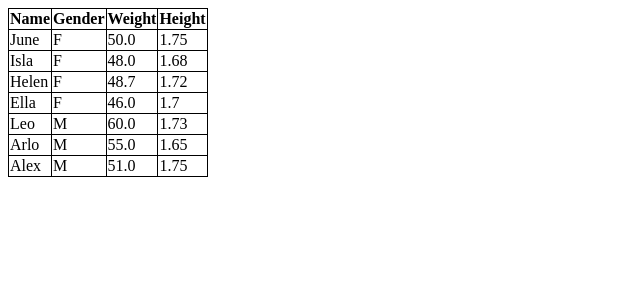
After one commit to rawrrawrpurpledinosaur/H2-Computing-Notes, a Flask app: page /records in a window 1280 px wide. The commit adds this page. Shown: the top 300 px of the page, without its empty margins (0-640 px from the left). Run offline with Flask 3, Linux system fonts and the light colour scheme.

Commit message:
Sample webapp answer, from 2022 HCI prelim P2

```diff
--- /dev/null
+++ b/web/static/styles.css
@@ -0,0 +1,7 @@
+td, th {
+  border: 1px solid black;
+}
+
+table {
+  border-collapse: collapse;
+}
--- a/web/templates/login.html
+++ /dev/null
@@ -1,6 +0,0 @@
-<!DOCTYPE html>
-<html>
-	<head>
-		{% block head %}
-	</head>
-</html>
--- /dev/null
+++ b/web/templates/records.html
@@ -0,0 +1,26 @@
+<!DOCTYPE html>
+<html>
+<head>
+    <title>Records</title>
+    <link rel="stylesheet" href="{{ url_for('static', filename='styles.css') }}">
+</head>
+
+<body>
+  <table>
+    <tr>
+      <th>Name</th>
+      <th>Gender</th>
+      <th>Weight</th>
+      <th>Height</th>
+    </tr>
+    {% for record in records %}
+    <tr>
+      <td>{{ record[0] }}</td>
+      <td>{{ record[1] }}</td>
+      <td>{{ record[2] }}</td>
+      <td>{{ record[3] }}</td>
+    </tr>
+    {% endfor %}
+  </table>
+</body>
+</html>
--- a/web/webapp.py
+++ b/web/webapp.py
@@ -1,20 +1,61 @@
-from flask import Flask, render_template, request
+from flask import Flask, render_template, request, redirect
 import sqlite3
 
 app = Flask(__name__)
-conn = sqlite3.connect('database.db')
+conn = sqlite3.connect('students.db', check_same_thread=False)
 c = conn.cursor()
+
+# creating tables
+# c.execute("""
+# CREATE TABLE IF NOT EXISTS Student (StudentID INTEGER, Name TEXT, Gender TEXT, PRIMARY KEY (StudentID))
+# """)
+#
+# c.execute("""
+# CREATE TABLE IF NOT EXISTS StudentHealthRecord (StudentID INTEGER, Weight INTEGER, Height INTEGER, FOREIGN KEY (StudentID) REFERENCES Student(StudentID))
+# """)
 
 @app.route('/')
 def index():
     return render_template('index.html')
 
-@app.route('/login', methods=['POST'])
-def login():
-    return render_template('login.html')
+@app.route('/records')
+def records():
+    rec = c.execute("""
+                    SELECT Name, Gender, Weight, Height
+                    FROM Student JOIN StudentHealthRecord
+                    ON Student.StudentID = StudentHealthRecord.StudentID
+                    ORDER BY Gender ASC, Name DESC
+                    """).fetchall()
+    print(rec)
+    return render_template('records.html', records=rec)
 
-@app.route('/register', methods=['POST'])
-def register():
-    return render_template('register.html')
+@app.route('/stats')
+def stats():
+    num = c.execute("""
+                    SELECT SUM(Gender = 'M' OR Gender = 'F'), AVG(Weight), AVG(Height)
+                    FROM Student JOIN StudentHealthRecord
+                    ON Student.StudentID = StudentHealthRecord.StudentID
+    """).fetchall()
+    print(num)
+    return render_template('stats.html', stats = num[0])
+
+@app.route('/add', methods=['GET','POST'])
+def add():
+    if request.method == 'POST':
+        name = request.form['name']
+        gender = request.form['gender']
+        id = request.form['id']
+        weight = request.form['weight']
+        height = request.form['height']
+        c.execute("""
+        INSERT INTO Student (StudentID, Name, Gender) VALUES (?, ?, ?)
+                """, (id, name, gender))
+        c.execute("""
+        INSERT INTO StudentHealthRecord (StudentID, Weight, Height) VALUES (?, ?, ?)
+                """, (id, weight, height))
+        conn.commit()
+        conn.close()
+        return redirect('/records')
+    return render_template('add.html')
 
 app.run(debug=True)
```
Also changed, not shown: web/templates/add.html (added, +26 -0 lines), web/templates/index.html (+7 -10 lines), web/templates/stats.html (added, +11 -0 lines), web/README.md (added), web/database.db (added), web/students.db (added).
